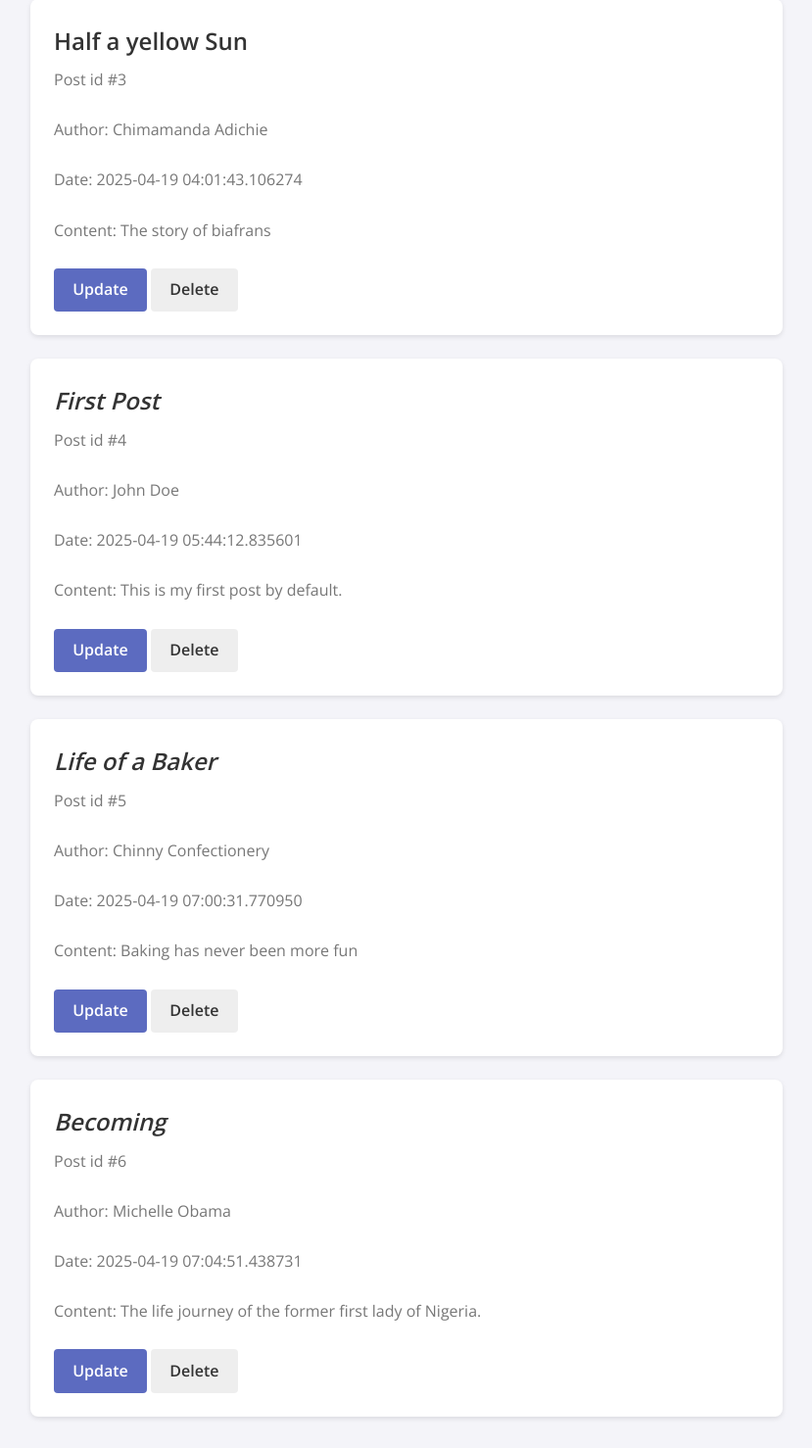
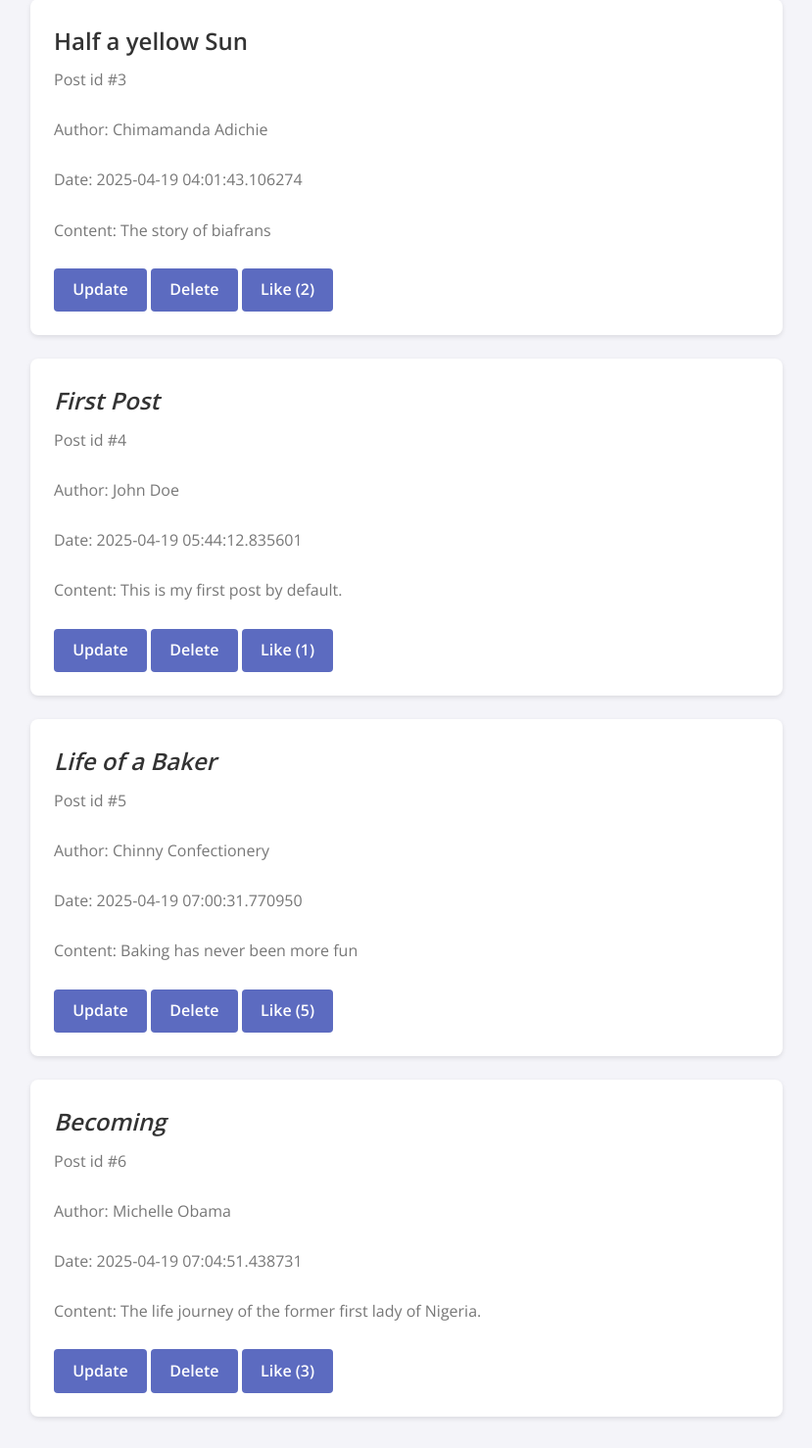
Before and after one commit to Chiomalina/Masterblog, a Flask app: page /index in a window 1280 px wide. Shown: the part 355-1833 px from the top of the page at 98% size, without its empty margins (225-1054 px from the left). Run offline with Flask 3, Linux system fonts and the light colour scheme.

Commit message:
Add like button feature

```diff
--- a/app.py
+++ b/app.py
@@ -130,6 +130,17 @@
 	# GET: render the pre-populated form
 	return render_template('update.html', post=post)
 
+@app.route('/like/<int:post_id>')
+def like(post_id):
+	posts = load_posts()
+	for post in posts:
+		if post.get('id') == post_id:
+			post['likes'] = post.get('likes', 0) + 1
+			break
+	save_posts(posts)
+	return redirect(url_for('index'))
+
+
 
 if __name__=="__main__":
 	app.run(host="0.0.0.0", port=5001, debug=True)
--- a/posts.json
+++ b/posts.json
@@ -4,27 +4,31 @@
     "title": "Half a yellow Sun",
     "author": "Chimamanda Adichie",
     "content": "The story of biafrans",
-    "created": "2025-04-19 04:01:43.106274"
+    "created": "2025-04-19 04:01:43.106274",
+    "likes": 2
   },
   {
     "id": 4,
     "title": "First Post",
     "author": "John Doe",
     "content": "This is my first post by default.",
-    "created": "2025-04-19 05:44:12.835601"
+    "created": "2025-04-19 05:44:12.835601",
+    "likes": 1
   },
   {
     "id": 5,
     "title": "Life of a Baker",
     "author": "Chinny Confectionery",
     "content": "Baking has never been more fun",
-    "created": "2025-04-19 07:00:31.770950"
+    "created": "2025-04-19 07:00:31.770950",
+    "likes": 5
   },
   {
     "id": 6,
     "title": "Becoming",
     "author": "Michelle Obama",
     "content": "The life journey of the former first lady of Nigeria.",
-    "created": "2025-04-19 07:04:51.438731"
+    "created": "2025-04-19 07:04:51.438731",
+    "likes": 3
   }
 ]
--- a/templates/index.html
+++ b/templates/index.html
@@ -18,7 +18,9 @@
         <p><em>Date: {{ post.created }}</em></p><br>
         <p><em>Content: {{ post.content }}<em></p><br>
         <a href="{{ url_for('update', post_id=post.id) }}" class="btn btn-primary">Update</a>
-        <a href="{{ url_for('delete', post_id=post.id) }}" class="btn btn-secondary">Delete</a>
+        <a href="{{ url_for('delete', post_id=post.id) }}" class="btn btn-primary btn-sm">Delete</a>
+        <!--  Like button      <!-->
+        <a href="{{ url_for('like', post_id=post.id) }}" class="btn btn-primary btn-sm">Like ({{ post.likes or 0 }})</a>
       </div>
     {% endfor %}
   {% else %}
```
